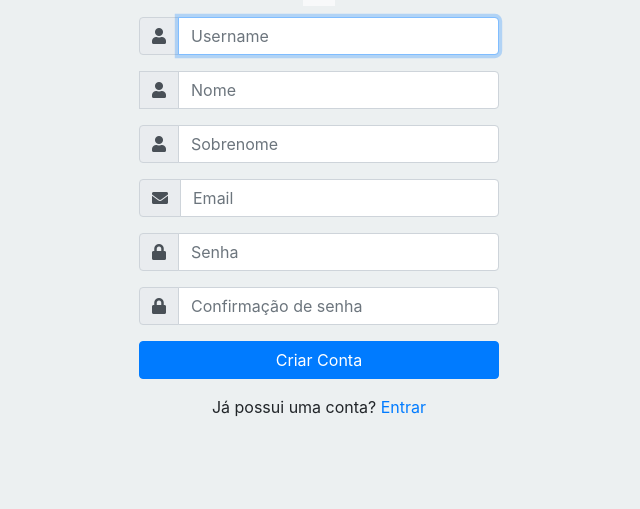
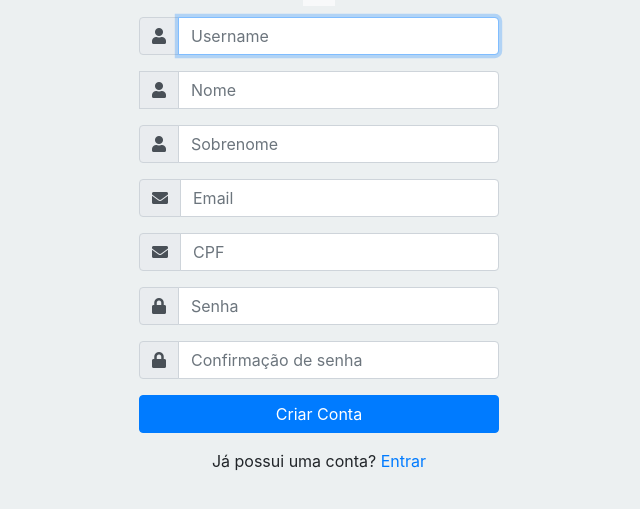
Before and after one commit to doyleSM/projeto2-ruffus, a Django app: page /usuarios/cadastro/cliente/ in a window 1280 px wide. Shown: the part 304-813 px from the top of the page, without its empty margins (321-961 px from the left). Before the commit the page ends 721 px from the top, so only its background shows below. Run offline with Django 3.2, Linux system fonts and the light colour scheme; data that the repository does not hold is empty; some libraries are stand-ins or nearby versions.

Commit message:
adicao de cpf no html e ajustes no model cliente para CPF

```diff
--- a/orcamentos/views.py
+++ b/orcamentos/views.py
@@ -37,7 +37,6 @@ class SolicitacaoView(CreateView):
 
         return context
 
-
     def get_success_url(self):
         messages.success(self.request, 'Solicitado com sucesso!')
         return reverse('usuarios:solicitacoes_cliente')
@@ -47,7 +46,6 @@ class SolicitacaoView(CreateView):
 class SolicitacaoListView(ListView):
     template_name = 'orcamentos/minhas_solicitacoes.html'
     context_object_name = 'solicitacoes'
-
 
     def get_queryset(self):
         return Solicitacao.objects.filter(cliente_id=self.request.user.cliente.pk)
--- a/usuarios/forms.py
+++ b/usuarios/forms.py
@@ -1,21 +1,25 @@
 from django.forms import ModelForm, CheckboxSelectMultiple
+from django import forms
 from django.contrib.auth.forms import UserCreationForm
 from django.db import transaction
 from usuarios.models import Cliente, Endereco, User, Prestador
 
 
 class ClienteCadastroForm(UserCreationForm):
+    CPF = forms.CharField()
 
     class Meta(UserCreationForm.Meta):
         model = User
-        fields = UserCreationForm.Meta.fields + ('first_name', 'last_name', 'email',)
+        fields = UserCreationForm.Meta.fields + ('first_name', 'last_name', 'email', 'CPF')
 
     @transaction.atomic
-    def save(self):
+    def save(self, cpf):
         user = super().save(commit=False)
         user.is_cliente = True
         user.save()
         Cliente.objects.create(user=user)
+        user.cliente.CPF = cpf
+        user.cliente.save()
         return user
 
 
--- a/usuarios/models.py
+++ b/usuarios/models.py
@@ -24,7 +24,7 @@ class Endereco(models.Model):
 class Cliente(models.Model):
 
     user = models.OneToOneField(User, on_delete=models.CASCADE, primary_key=True)
-    CPF = models.CharField('CPF', max_length=15, default='123456789')
+    CPF = models.CharField('CPF', max_length=15)
 
     def __str__(self):
         return self.user.username
--- a/usuarios/templates/usuarios/cadastro_cliente_form.html
+++ b/usuarios/templates/usuarios/cadastro_cliente_form.html
@@ -51,6 +51,13 @@
                      </div>
                      {% render_field form.email class="form-control" placeholder='Email' %}
                 </div> <!-- form-group// -->
+                <div class="form-group input-group">
+                    <div class="input-group-prepend">
+                         {{ form.CPF.errors }}
+                        <span class="input-group-text"> <i class="fa fa-envelope"></i> </span>
+                     </div>
+                     {% render_field form.CPF class="form-control" placeholder='CPF' %}
+                </div> <!-- form-group// -->
 
                 <div class="form-group input-group">
                      {{ form.password1.errors }}
--- a/usuarios/views.py
+++ b/usuarios/views.py
@@ -25,7 +25,8 @@ class ClienteCadastroView(CreateView):
         return super().get_context_data(**kwargs)
 
     def form_valid(self, form):
-        user = form.save()
+        cpf = form.cleaned_data['CPF']
+        user = form.save(cpf)
         login(self.request, user)
         return redirect(self.get_success_url())
 
```
Also changed, not shown: usuarios/migrations/0005_auto_20180921_1430.py (added).
